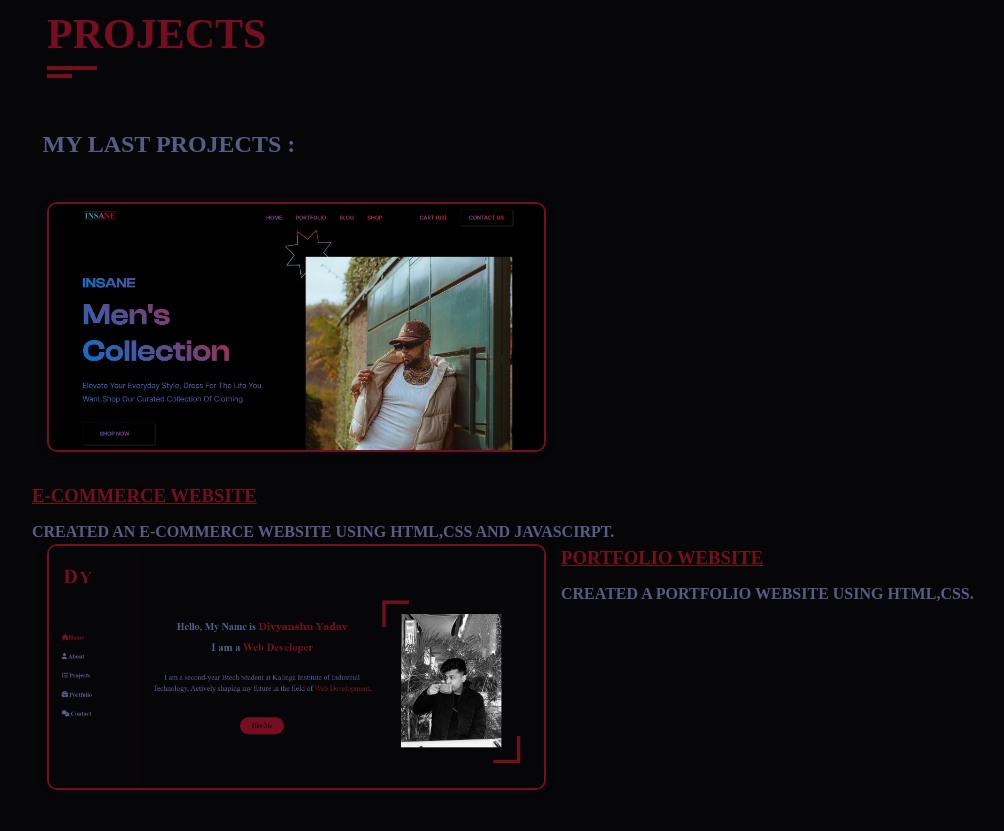
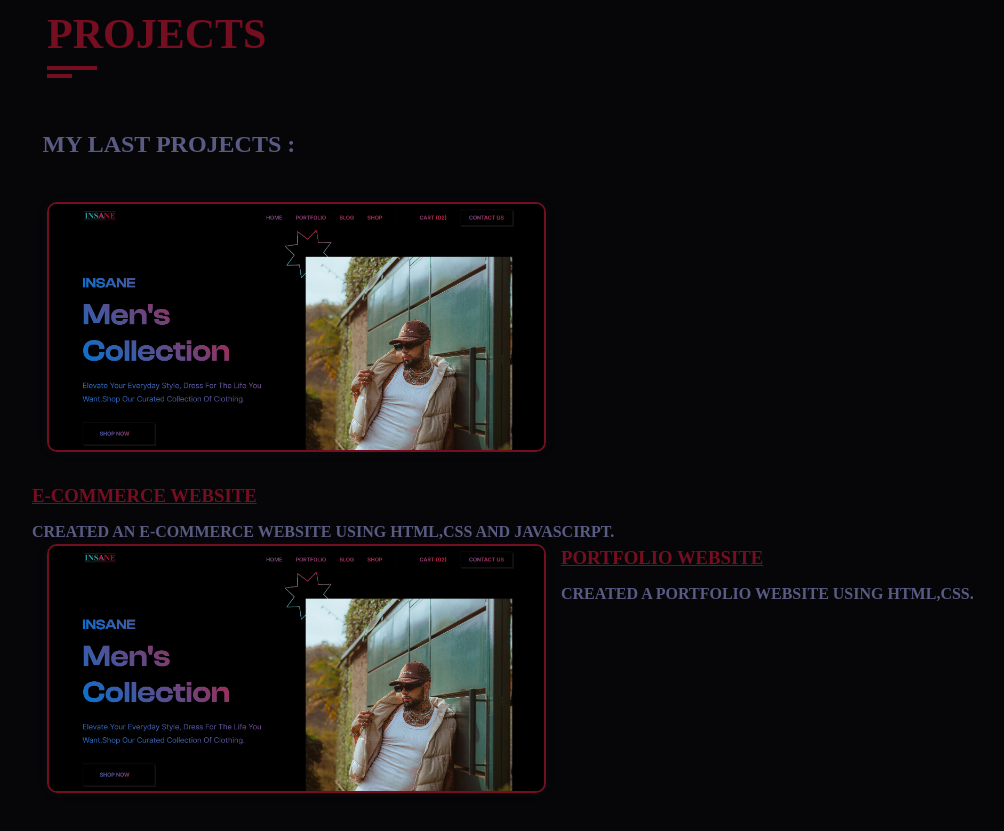
Before and after one commit to coldzera630/Portfolio, a plain HTML site: page index.html in a window 1280 px wide. Shown: the part 1896-2727 px from the top of the page, without its empty margins (175-1179 px from the left). Drawn offline with Linux system fonts and the light colour scheme; a web font is replaced by a local one.

Commit message:
index.html

```diff
--- a/index.html
+++ b/index.html
@@ -236,7 +236,7 @@
                 <div class="project-item padd-15">
                     <div class="project-item-inner shadow-dark">
                         <div class="project-img">
-                            <img src="https://github.com/coldzera630/Portfolio/blob/main/images/PORTFOLIO.png" alt="img-portfolio">
+                            <img src="https://github.com/coldzera630/Portfolio/blob/main/images/E-COM.png?raw=true" alt="img-portfolio">
                         </div>
                     </div>
                 </div>
```
